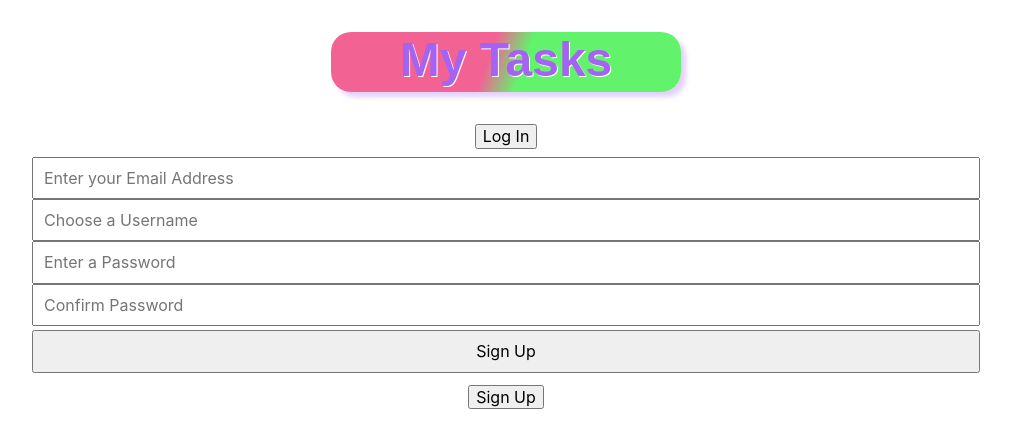
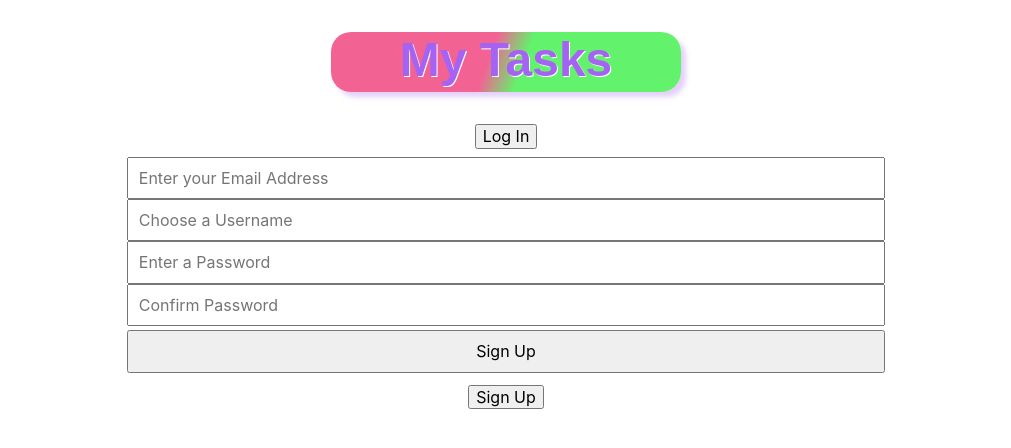
Before and after one commit to BSalemi/MyTasks, a React (Create React App) app: page /signup in a window 1280 px wide. Shown: the top 448 px of the page, without its empty margins (134-1145 px from the left). Built offline with nearby package versions, Linux system fonts and the light colour scheme.

Commit message:
Changed the name of updateLoggedInUser function to updateCurrentUser. Added error handling to handleOnSubmit in SignupForm component.

```diff
--- a/src/App.js
+++ b/src/App.js
@@ -11,35 +11,38 @@ import { BrowserRouter as Switch, Route, Link } from 'react-router-dom';
 class App extends React.Component{
 
   state = {
-    loggedInUser: localStorage.loggedIn,
+    currentUserId: localStorage.loggedIn,
+    currentUserName: null
   }
 
-  updateLoggedInUser = (id) => {
+  updateCurrentUser = (user) => {
+    localStorage.loggedIn = user.id
     this.setState({
-      loggedInUser: id
+      currentUserId: user.id,
+      currentUserName: user.username
     })
   }
 
   render(){
-    const { loggedInUser } = this.state;
-    console.log(this.state.loggedInUser)
+    const { currentUserId, currentUserName } = this.state;
+    console.log(currentUserId, currentUserName)
 
     return(
       <div id="app" className="tc">
 
         <h1 id="logo" className="f1"> My Tasks</h1>
-          {loggedInUser ?
+          {currentUserId !== undefined ?
             <>
             <Clock/>
-            <TasksContainer currentUser={this.state.loggedInUser} />
+            <TasksContainer currentUser={this.state.currentUserId} />
             </>
           :
             <>
-            <Route exact path="/login"  render={(routeProps)=> <LoginForm {...routeProps} updateLoggedInUser={this.updateLoggedInUser}/>}/>
+            <Route exact path="/login"  render={(routeProps)=> <LoginForm {...routeProps} updateCurrentUser={this.updateCurrentUser}/>}/>
 
             <Link to="/login"><button>Log In</button></Link>
 
-            <Route exact path="/signup" render={(routeProps)=> <SignupForm {...routeProps} updateLoggedInUser={this.updateLoggedInUser}/>}/>
+            <Route exact path="/signup" render={(routeProps)=> <SignupForm {...routeProps} updateCurrentUser={this.updateCurrentUser}/>}/>
 
             <Link to="/signup"><button>Sign Up</button></Link>
             </>}
--- a/src/components/LoginForm.js
+++ b/src/components/LoginForm.js
@@ -31,10 +31,11 @@ class LoginForm extends React.Component{
             body: JSON.stringify(user)
         })
         .then(res => res.json())
-        .then((userId) => {
-            if(userId){
-                localStorage.loggedIn = userId
-                this.props.updateLoggedInUser(localStorage.loggedIn)
+        .then((user) => {
+            console.log(user, "user")
+            if(user){
+                localStorage.loggedIn = user.id
+                this.props.updateCurrentUser(user)
                 this.props.history.push("/")
             } else {
                 return "Username or Password is Incorrect."
--- a/src/components/SignupForm.js
+++ b/src/components/SignupForm.js
@@ -7,7 +7,8 @@ class SignupForm extends React.Component {
         email_address: "",
         username: "",
         password: "",
-        password_confirmation: ""
+        password_confirmation: "",
+        errors: {}
     }
 
     handleOnChange =(event) => {
@@ -17,7 +18,6 @@ class SignupForm extends React.Component {
     }
 
     createNewUser = (user) => {
-        console.log(user, "user in createNewUser")
         fetch(USERS_URL, {
             method: "POST",
             headers: {
@@ -28,8 +28,15 @@ class SignupForm extends React.Component {
         })
         .then(res => res.json())
         .then((userData) => {
-            localStorage.loggedIn = userData.id
-            this.props.updateLoggedInUser(localStorage.loggedIn)
+            console.log(userData.errors, "errors")
+            if(!userData.errors){
+                localStorage.loggedIn = userData.id
+                this.props.updateCurrentUser(userData)
+            } else {
+                this.setState({
+                    errors: userData.errors
+                })
+            }
         })
     }
 
@@ -43,9 +50,34 @@ class SignupForm extends React.Component {
         };
         this.createNewUser(user);
     }
+    isErrorsEmpty = (obj) => {
+        for(var key in obj) {
+            if(obj.hasOwnProperty(key))
+                return false;
+        }
+        return true;
+    }
+    generateErrors = () => {
+        const {errors} = this.state;
+        let messages = [];
+        for (let [error, msgs] of Object.entries(errors)) {
+          const messagesLis = msgs.map(m => (<li>{m}</li>));
+          messages.push(
+            <>
+              {error.charAt(0).toUpperCase() + error.slice(1)}:
+              {messagesLis}
+            </>
+          );
+        }
+        return messages;
+    }
 
     render(){
+        const {errors} = this.state
+
         return(
+            <div>
+            {this.isErrorsEmpty(errors) ? (
             <div id="signup-form">
                     <form onSubmit={event => this.handleOnSubmit(event)} className="pa2">
                         <input type="email" name="email_address" placeholder="Enter your Email Address" value={this.state.email_address} onChange={event => this.handleOnChange(event)}/>
@@ -58,6 +90,8 @@ class SignupForm extends React.Component {
                         <br/>
                         <input type="submit" value="Sign Up" className="ma1"/>
                     </form>
+            </div>)
+            : <ul> {this.generateErrors()}</ul>}
             </div>
         )
     }
--- a/src/components/TaskForm.js
+++ b/src/components/TaskForm.js
@@ -15,7 +15,8 @@ class TaskForm extends React.Component{
         })
     }
 
-    handleOnClick = () => {
+    handleOnClick = (event) => {
+        event.preventDefault()
         this.setState((prevState) => {
             return {
                 ...this.state,
@@ -56,12 +57,11 @@ class TaskForm extends React.Component{
        const {dueDate} = this.state
         return(
             <div>
-                <form className="task-form" onSubmit={event => this.handleOnSubmit(event)}>
+                <form className="task-form" onSubmit={event => this.handleOnSubmit(event)} >
                     <input type="text" placeholder="What do you have to do?" value={this.state.task} onChange={event => this.handleOnChange(event)}/>
-                    <label>Deadline?</label>
-                    <input onClick={this.handleOnClick} defaultChecked={false} type="checkbox" className="has-due-date" value="has-due-date"/>
-                    {!dueDate ? null : <input type="date"/>}
-                    <input type="submit" value="Add New Task"/>
+                    <button onClick={event => this.handleOnClick(event)} className="due-date-button">Add Due Date</button>
+                    {!dueDate ? null : <input type="date" className="due-date-input"/>}
+                    <input type="submit" value="Add New Task" />
                 </form>
             </div>
         )
--- a/src/index.css
+++ b/src/index.css
@@ -136,7 +136,7 @@ code {
 }
 
 input {
-  width: 75%;
+  width: 60%;
   padding: 10px;
 }
 
@@ -154,3 +154,12 @@ input.task-form {
   font-size: 40px;
   box-shadow: 0 0 5px rgba(0, 0, 0, 0.12), inset 0 0 2px rgba(0, 0, 0, 0.19);
 }
+
+.due-date-button{
+  padding:10px;
+  margin: 5px
+}
+
+.due-date-input{
+  margin-bottom: 5px
+}
```
